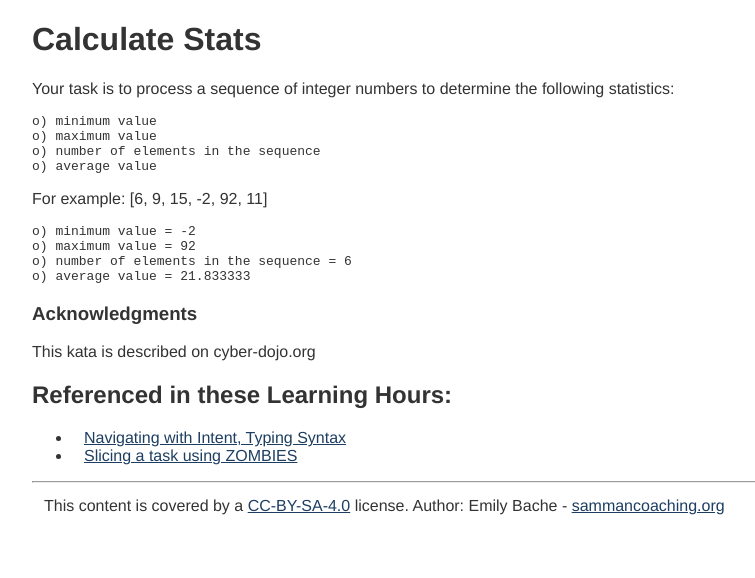
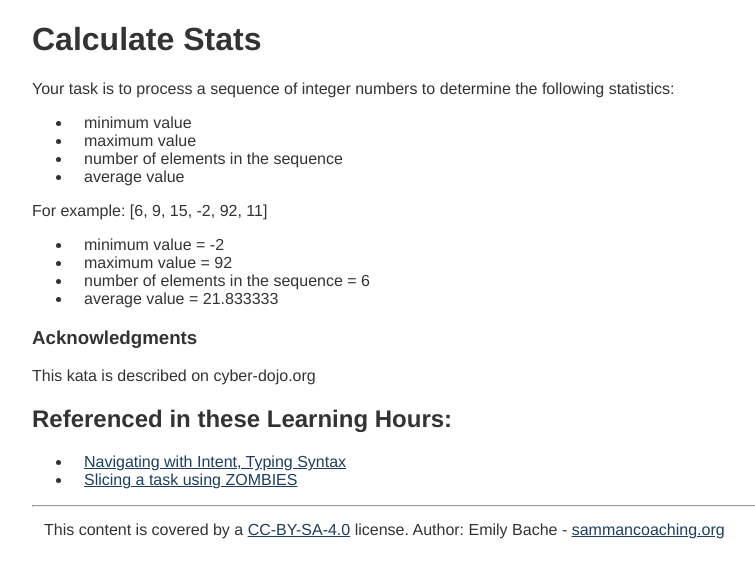
Before and after one commit to sammancoaching/website, a Jekyll site: the page built from _kata_descriptions/calc_stats.md, in a window 1280 px wide. Shown: the top 578 px of the page, without its empty margins (233-988 px from the left). Built offline with Jekyll 4.4.1, drawn with Linux system fonts in a browser that asks for light colours.

Commit message:
fix markdown

```diff
--- a/_kata_descriptions/calc_stats.md
+++ b/_kata_descriptions/calc_stats.md
@@ -7,17 +7,17 @@ kata_name: calc_stats
 
 Your task is to process a sequence of integer numbers to determine the following statistics:
 
-    o) minimum value
-    o) maximum value
-    o) number of elements in the sequence
-    o) average value
+* minimum value
+* maximum value
+* number of elements in the sequence
+* average value
 
 For example: [6, 9, 15, -2, 92, 11]
 
-    o) minimum value = -2
-    o) maximum value = 92
-    o) number of elements in the sequence = 6
-    o) average value = 21.833333
+* minimum value = -2
+* maximum value = 92
+* number of elements in the sequence = 6
+* average value = 21.833333
 
 
 ### Acknowledgments
```
